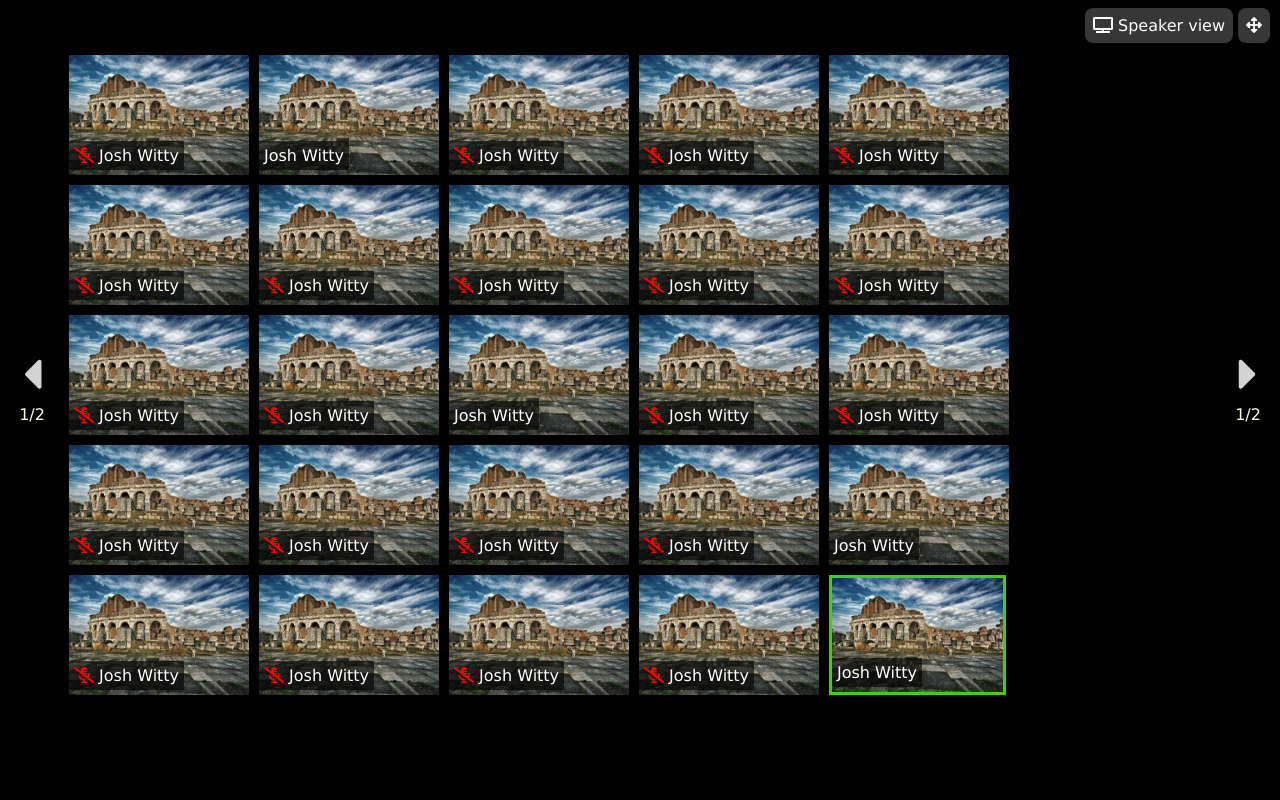
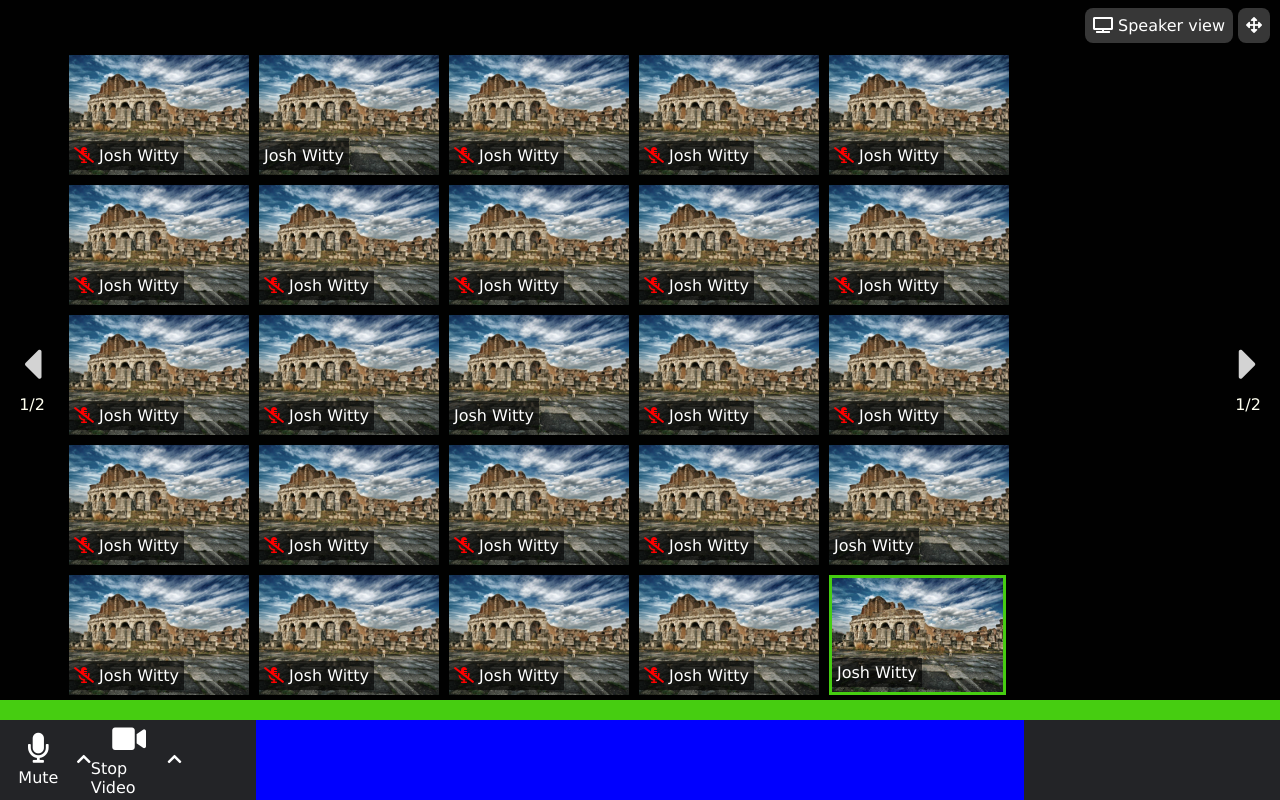
Before and after one commit to NeriEroi/html-css-zoom, a plain HTML site: page index.html in a window 1280 px wide. Drawn offline with Linux system fonts and the light colour scheme.

Commit message:
footer first section

```diff
--- a/css/style.css
+++ b/css/style.css
@@ -46,7 +46,7 @@ main {
 
 .arrow-cont {
     width: 5%;
-    height: calc(100vh - 130px);
+    height: calc(100vh - 150px);
     display: flex;
     justify-content: center;
     flex-direction: column;
@@ -106,3 +106,58 @@ main {
 }
 
 /* / main */
+
+
+/* footer */
+
+footer {
+    height: 100px;
+    background-color: rgba(78, 228, 19, 0.9);
+    display: flex;
+    align-items: flex-end;
+}
+
+.footer-cont {
+    width: 100%;
+    height: 80px;
+    background-color: saddlebrown;
+}
+
+.footer-cont section.first,
+.footer-cont section.third {
+    width: 20%;
+    height: 100%;
+    background-color: #232427;
+    float: left;
+    display: flex;
+}
+
+.footer-cont section.second {
+    width: 60%;
+    height: 100%;
+    background-color: blue;
+    float: left;
+}
+
+.footer-cont section.first .button-cont {
+    width: 30%;
+    height: 100%;
+    display: flex;
+    flex-direction: column;
+    justify-content: center;
+    align-items: center;
+    color: white;
+}
+
+.footer-cont section.first .button-cont .text {
+    margin-top: 5px;
+}
+
+.footer-cont section.first .button-cont i {
+    font-size: 30px;
+}
+
+.footer-cont section.first .up-arrow {
+ line-height: 80px;
+ color: white;
+}
--- a/index.html
+++ b/index.html
@@ -25,6 +25,7 @@
 
         <main>
 
+            <!-- arrow container -->
             <div class="arrow-cont">
 
                 <div id="arrow">
@@ -34,6 +35,7 @@
                 <div id="half">1/2</div>
 
             </div>
+            <!-- / arrow container -->
 
             <div class="webcams">
 
@@ -334,6 +336,7 @@
 
             </div>
 
+            <!-- arrow container -->
             <div class="arrow-cont">
 
                 <div id="arrow">
@@ -342,12 +345,52 @@
 
                 <div id="half">1/2</div>
 
-
             </div>
+            <!-- / arrow container -->
 
         </main>
 
         <footer>
+
+            <div class="footer-cont">
+
+                <section class="first">
+
+                    <div class="button-cont">
+
+                        <i class="fas fa-microphone"></i>
+                        <div class="text">Mute</div>
+
+                    </div>
+
+                    <div class="up-arrow">
+                        <i class="fas fa-chevron-up"></i>
+                    </div>
+
+                    <div class="button-cont">
+
+                        <i class="fas fa-video"></i>
+                        <div class="text">Stop Video</div>
+
+                    </div>
+
+                    <div class="up-arrow">
+                        <i class="fas fa-chevron-up"></i>
+                    </div>
+
+                </section>
+
+                <section class="second">
+
+                </section>
+
+                <section class="third">
+
+                </section>
+
+            </div>
+
+
 
         </footer>
 
```
